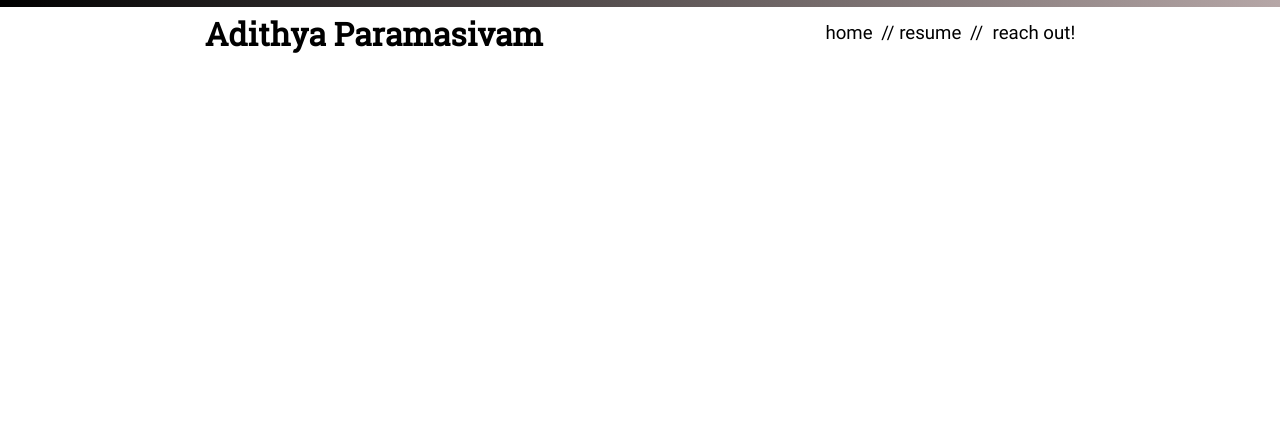
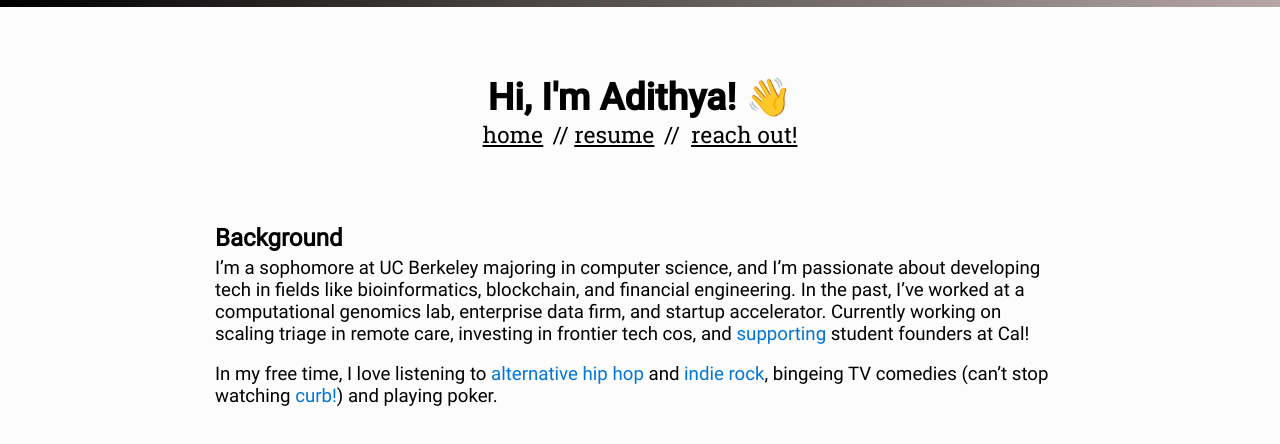
Before and after one commit to adithyaparams/adithyaparams, a plain HTML site: page about.html in a window 1280 px wide. Drawn offline with Linux system fonts and the light colour scheme.

Commit message:
General fixes and update about page

```diff
--- a/about.html
+++ b/about.html
@@ -8,22 +8,46 @@
     <link rel="stylesheet" href="css/about.css" type="text/css" />
   </head>
   <body>
+    <div id="back"></div>
     <div id="grad"></div>
-    <div id="page-body">
-      <div id="header">
-        <h1>Adithya Paramasivam</h1>
-        <div id="navbar">
+    <div id="page-header">
+      <h1>Hi, I'm Adithya! 👋</h1>
       <ul>
         <li><a href="index.html">home</a></li>
         <li><a href="resume.pdf">resume</a></li>
         <li>
-              <a href="mailto:adithyaparams@gmail.com?Subject=Hey!"
-                >reach out!</a
-              >
+          <a href="mailto:adithyaparams@gmail.com?Subject=Hey!">reach out!</a>
         </li>
       </ul>
     </div>
-      </div>
+    <div id="page-body">
+      <h2>Background</h2>
+      <p>
+        I’m a sophomore at UC Berkeley majoring in computer science, and I’m
+        passionate about developing tech in fields like bioinformatics,
+        blockchain, and financial engineering. In the past, I’ve worked at a
+        computational genomics lab, enterprise data firm, and startup
+        accelerator. Currently working on scaling triage in remote care,
+        investing in frontier tech cos, and
+        <a href="https://www.freeventures.org/">supporting</a> student founders
+        at Cal!
+      </p>
+      <br />
+      <p>
+        In my free time, I love listening to
+        <a href="https://zerofatigue.com/">alternative</a>
+        <a href="https://youtu.be/DnCRiFDWZMk">hip</a>
+        <a
+          href="https://open.spotify.com/playlist/37i9dQZF1DZ06evO1tXda8?si=0xbkkTXiSRmovEWvnG_8tw"
+          >hop</a
+        >
+        and
+        <a href="https://open.spotify.com/artist/7Ln80lUS6He07XvHI8qqHH"
+          >indie rock</a
+        >, bingeing TV comedies (can’t stop watching
+        <a href="https://www.hbo.com/curb-your-enthusiasm">curb!</a>) and
+        playing poker.
+      </p>
     </div>
   </body>
 </html>
--- a/css/about.css
+++ b/css/about.css
@@ -8,32 +8,52 @@
   z-index: -1;
 }
 
-#page-body {
-  position: absolute;
-  width: 68%;
-  left: 50%;
-  margin-right: -50%;
-  transform: translate(-50%, -50%);
+#back {
+  height: 100%;
+  width: 100%;
+  left: 0;
+  top: 0;
+  position: fixed;
+  background-color: #fcfcfc;
+  z-index: -2;
 }
 
-#navbar {
-  position: absolute;
-  top: 22px;
-  right: 0px;
+#page-header {
+  width: 400px;
+  margin: 75px auto;
+  text-align: center;
+}
+
+#page-body {
+  max-width: 850px;
+  margin: 0 auto;
 }
 
 h1 {
-  position: absolute;
-  font-family: 'Roboto Slab';
-  top: 12px;
+  font-size: 28pt;
+  font-family: 'Roboto Medium';
 }
 
 li {
+  font-size: 17pt;
+  font-family: 'Roboto Slab';
+}
+
+h2 {
+  font-family: 'Roboto';
+  margin-bottom: 5px;
+}
+
+p {
   font-size: 14pt;
   font-family: 'Roboto';
 }
 
 li a {
   color: black;
+}
+
+p a {
   text-decoration: none;
+  color: #0275d8;
 }
--- a/css/main.css
+++ b/css/main.css
@@ -10,6 +10,13 @@
   font-style: normal;
   font-weight: 400;
   src: url('../fonts/Roboto-Regular.ttf') format('truetype');
+}
+
+@font-face {
+  font-family: 'Roboto Medium';
+  font-style: normal;
+  font-weight: 550;
+  src: url('../fonts/Roboto-Medium.ttf') format('truetype');
 }
 
 @font-face {
```
Also changed, not shown: css/index.css (+4 -6 lines), fonts/Roboto-Medium.ttf (added). Lines whose indentation alone changed are shown as unchanged.
